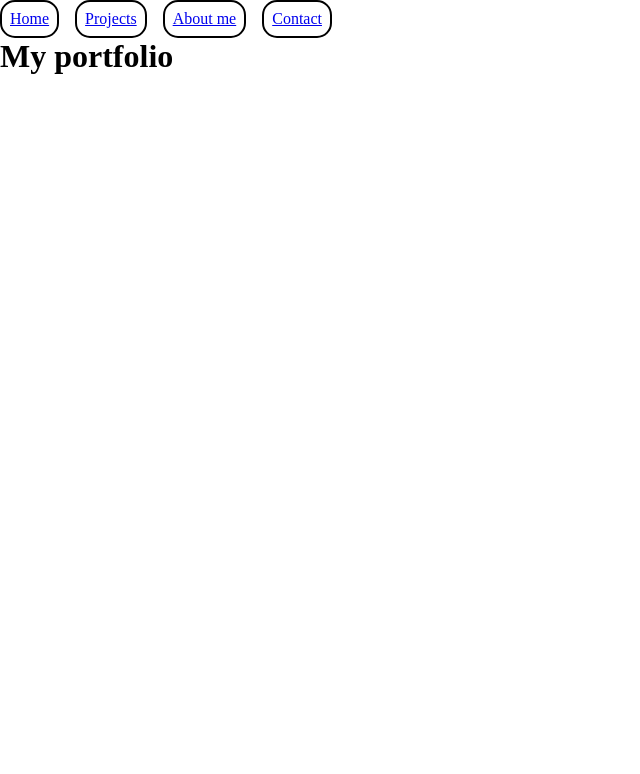
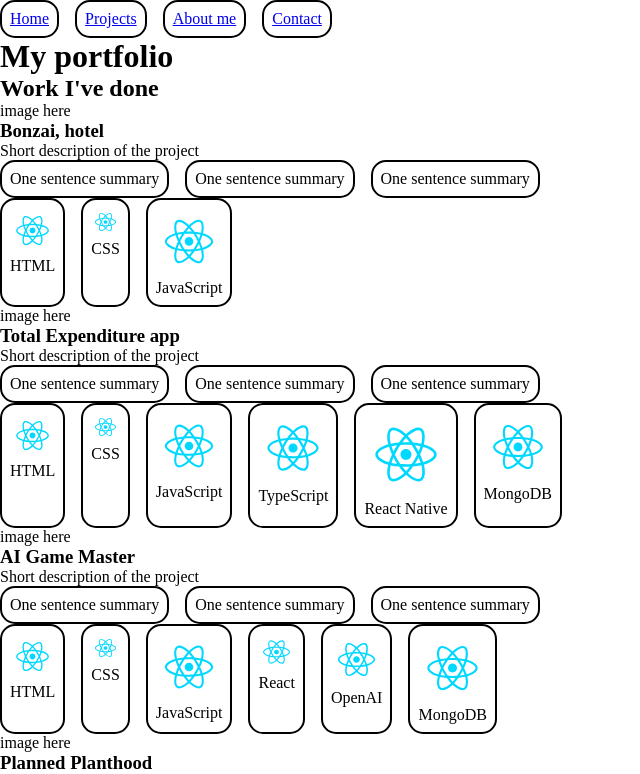
Before and after one commit to StefanMogren/portfolio-stefan-mogren, a React (Vite) app in the folder portfolio-app/: page / in a window 1280 px wide. Shown: the top 774 px of the page, without its empty margins (0-640 px from the left). Built offline with nearby package versions, Linux system fonts and the light colour scheme.

Commit message:
Created Project and Tool components, created assets folder, adjusted HomePage

```diff
--- /dev/null
+++ b/portfolio-app/src/components/Project/Project.jsx
@@ -0,0 +1,32 @@
+import "./project.css";
+
+// ----- Components -----
+import Tool from "../Tool/Tool.jsx";
+
+function Project({ content }) {
+	return (
+		<section>
+			{/* Take content received and add an image plus text. */}
+			{/* content.image => img */}
+			<div>image here</div>
+			<div>
+				<h3>{content.title}</h3>
+				{/* content.description => p */}
+				<p>Short description of the project</p>
+				<ul>
+					{/* content.summaries.map(li) */}
+					<li>One sentence summary</li>
+					<li>One sentence summary</li>
+					<li>One sentence summary</li>
+				</ul>
+				<ul>
+					{content.tools.map((tool) => (
+						<Tool tool={tool} />
+					))}
+				</ul>
+			</div>
+		</section>
+	);
+}
+
+export default Project;
--- /dev/null
+++ b/portfolio-app/src/components/Tool/Tool.jsx
@@ -0,0 +1,12 @@
+import reactLogo from "../../assets/react.svg";
+
+function Tool({ tool }) {
+	return (
+		<li>
+			<img src={reactLogo} alt={`${tool} logo`} />
+			{tool}
+		</li>
+	);
+}
+
+export default Tool;
--- /dev/null
+++ b/portfolio-app/src/data/Projects.js
@@ -0,0 +1,34 @@
+export const projects = [
+	{
+		title: "Bonzai, hotel",
+		img: "Bonzai",
+		tools: ["HTML", "CSS", "JavaScript"],
+	},
+	{
+		title: "Total Expenditure app",
+		img: "TotalExpenditure",
+		tools: [
+			"HTML",
+			"CSS",
+			"JavaScript",
+			"TypeScript",
+			"React Native",
+			"MongoDB",
+		],
+	},
+	{
+		title: "AI Game Master",
+		img: "AiGameMaster",
+		tools: ["HTML", "CSS", "JavaScript", "React", "OpenAI", "MongoDB"],
+	},
+	{
+		title: "Planned Planthood",
+		img: "PlannedPlanthood",
+		tools: ["HTML", "CSS", "JavaScript"],
+	},
+	{
+		title: "My Movie Database",
+		img: "MyMovieDatabase",
+		tools: ["HTML", "CSS", "JavaScript", "React"],
+	},
+];
--- a/portfolio-app/src/pages/HomePage/HomePage.jsx
+++ b/portfolio-app/src/pages/HomePage/HomePage.jsx
@@ -1,9 +1,21 @@
 import "./homePage.css";
+import { projects } from "../../data/Projects.js";
+
+// ----- Pages -----
+import Project from "../../components/Project/Project.jsx";
 
 function HomePage() {
 	return (
 		<main>
 			<h1>My portfolio</h1>
+
+			<section>
+				<h2>Work I've done</h2>
+				{projects.map((project) => (
+					<Project content={project} />
+				))}
+				{/* Map through array. For each item, create a Project component with content. */}
+			</section>
 		</main>
 	);
 }
```
Also changed, not shown: portfolio-app/src/assets/react.svg (added), portfolio-app/src/components/Project/project.css (added), portfolio-app/src/components/Tool/tool.css (added).
